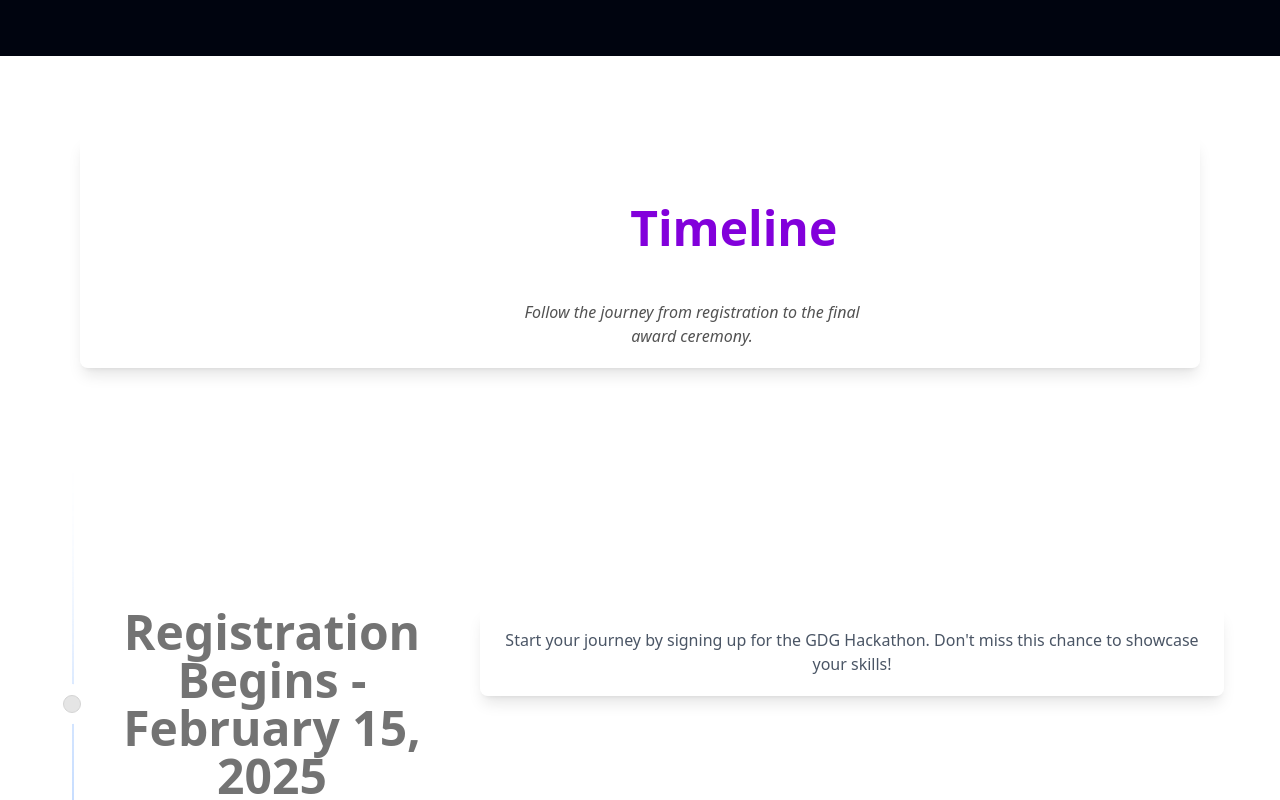
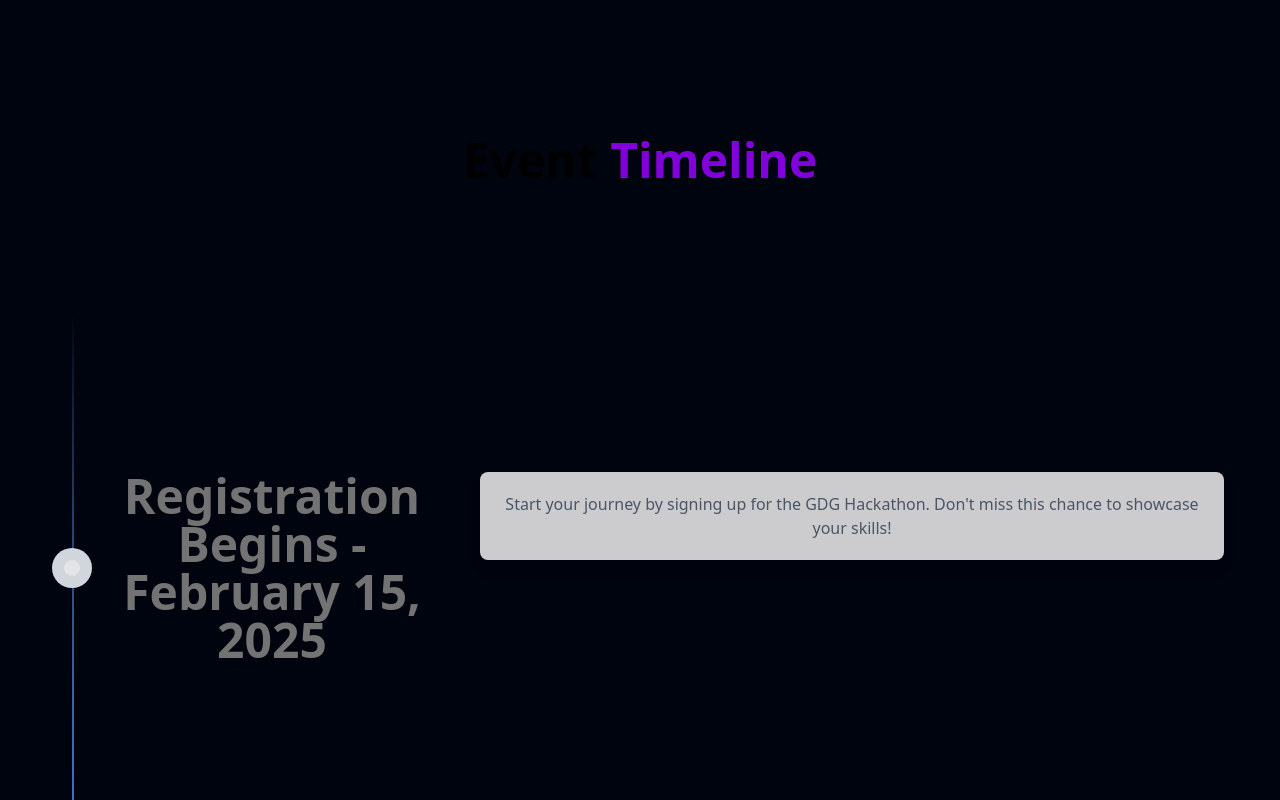
Before and after one commit to uiuxarghya/GDG-Hackathon, a React (Vite) app: page / in a window 1280 px wide. Shown: the part 2340-3140 px from the top of the page. Built offline with nearby package versions, Linux system fonts and the light colour scheme.

Commit message:
refactor: ui upgrades

```diff
--- a/src/components/css/navbar.css
+++ b/src/components/css/navbar.css
@@ -91,47 +91,52 @@
   width: auto;
   margin-left: 0;
 }
+/* hamburger menu css*/
 
 .hamburger-menu {
   background: none;
   border: none;
   cursor: pointer;
   color: white;
-  font-size: 24px;
+  font-size: 28px;
   position: absolute;
   right: 20px;
   top: 50%;
   transform: translateY(-50%);
+  z-index: 1100;
 }
 
+/* Mobile Menu (Sliding Animation + Glassmorphism) */
 .mobile-menu {
   position: fixed;
   top: 0;
   right: 0;
   width: 60%;
-  height: 25vh; /* 25% of the screen height */
+  height: 45vh; /* Adjusted to make the menu more spacious */
   background: rgba(255, 255, 255, 0.1); /* Glassmorphic effect */
-  backdrop-filter: blur(10px); /* Frosted glass effect */
-  -webkit-backdrop-filter: blur(10px);
-  border-radius: 10px;
-  box-shadow: 0px 4px 10px rgba(0, 0, 0, 0.2);
+  backdrop-filter: blur(12px); /* Frosted glass effect */
+  -webkit-backdrop-filter: blur(12px);
+  border-radius: 12px;
+  box-shadow: 0px 4px 15px rgba(0, 0, 0, 0.25);
   display: flex;
   flex-direction: column;
   justify-content: space-evenly; /* Evenly spaced items */
   align-items: center;
   z-index: 1000;
   padding: 20px;
+  overflow: hidden;
 }
 
+/* Close Button */
 .close-menu {
   position: absolute;
-  top: 8px;
-  right: 12px;
-  font-size: 20px;
+  top: 10px;
+  right: 15px;
+  font-size: 22px;
   font-weight: bold;
   background: rgba(255, 255, 255, 0.2);
   border: none;
-  padding: 5px 10px;
+  padding: 6px 12px;
   border-radius: 5px;
   color: white;
   cursor: pointer;
@@ -142,6 +147,7 @@
   background: rgba(255, 255, 255, 0.3);
 }
 
+/* Mobile Menu Links */
 .mobile-menu-links {
   list-style: none;
   padding: 0;
@@ -150,26 +156,43 @@
   flex-direction: column;
   align-items: center;
   height: 100%;
+  gap: 5px; /* Added space between links */
 }
 
+/* Individual Link Items */
 .mobile-menu-links li {
   width: 100%;
   text-align: center;
-  padding: 10px 0;
+  padding: 12px 0;
+  border-bottom: 1px solid rgba(255, 255, 255, 0.2); /* Border between links */
 }
 
+/* Remove Border from Last Link */
+.mobile-menu-links li:last-child {
+  border-bottom: none;
+}
+
+/* Mobile Menu Links Styling */
 .mobile-menu-links a {
   text-decoration: none;
   color: white;
   font-size: 18px;
   font-weight: bold;
-  transition: 0.3s;
+  transition: 0.3s ease-in-out;
 }
 
 .mobile-menu-links a:hover {
   color: #4a90e2;
+  transform: scale(1.05);
 }
 
+.mobile-menu {
+  animation: slideIn 0.3s ease forwards;
+}
+
+.mobile-menu.hidden {
+  animation: slideOut 0.3s ease forwards;
+}
 
 /* Responsive Design */
 @media screen and (max-width: 768px) {
@@ -201,3 +224,21 @@
       padding: 8px;
   }
 }
+
+@keyframes slideIn {
+  from {
+    transform: translateX(100%);
+  }
+  to {
+    transform: translateX(0);
+  }
+}
+
+@keyframes slideOut {
+  from {
+    transform: translateX(0);
+  }
+  to {
+    transform: translateX(100%);
+  }
+}
--- /dev/null
+++ b/src/components/loader/Loader.jsx
@@ -0,0 +1,51 @@
+import { motion, AnimatePresence } from "framer-motion";
+import { useEffect, useState } from "react";
+
+const Loader = ({ onComplete }) => {
+  const [isVisible, setIsVisible] = useState(true);
+
+  useEffect(() => {
+    setTimeout(() => {
+      setIsVisible(false);
+      onComplete();
+    }, 3000); // Loader duration (3s)
+  }, [onComplete]);
+
+  return (
+    <AnimatePresence>
+      {isVisible && (
+        <motion.div
+          className="fixed inset-0 flex items-center justify-center bg-black text-white z-50"
+          initial={{ opacity: 1 }}
+          exit={{ opacity: 0, transition: { duration: 1 } }}
+        >
+          <motion.div
+            className="text-4xl font-bold tracking-wide"
+            initial={{ scale: 1, opacity: 0 }}
+            animate={{ scale: [1, 1.2, 1], opacity: 1 }}
+            transition={{ duration: 1.5, ease: "easeInOut", repeat: Infinity }}
+          >
+            LOADING
+          </motion.div>
+        </motion.div>
+      )}
+    </AnimatePresence>
+  );
+};
+
+const App = () => {
+  const [loading, setLoading] = useState(true);
+
+  return (
+    <>
+      {loading && <Loader onComplete={() => setLoading(false)} />}
+      {!loading && (
+        <div className="h-screen flex items-center justify-center bg-gray-900 text-white">
+          <h1 className="text-5xl font-bold">Welcome to the Website</h1>
+        </div>
+      )}
+    </>
+  );
+};
+
+export default App;
--- a/src/components/timeline/eventtimeline.jsx
+++ b/src/components/timeline/eventtimeline.jsx
@@ -2,99 +2,39 @@ import { useScroll, useTransform, motion } from "framer-motion";
 import React, { useEffect, useRef, useState } from "react";
 
 const timelineData = [
-    {
-        title: "Registration Begins - February 15, 2025",
-        content: (
-          <p className="text-gray-600">
-            Start your journey by signing up for the GDG Hackathon. Don't miss this chance to showcase your skills!
-          </p>
-        )
-      },
-      {
-        title: "Registration Ends - March 15, 2025",
-        content: (
-          <p className="text-gray-600">
-            Ensure your team has completed registration before the deadline. Late entries won't be accepted.
-          </p>
-        )
-      },
-      {
-        title: "Idea Submission - March 20, 2025 - March 25, 2025",
-        content: (
-          <p className="text-gray-600">
-            Submit your innovative idea online. Shortlisted teams will advance to the next round.
-          </p>
-        )
-      },
-      {
-        title: "Finalists Announced - March 27, 2025",
-        content: (
-          <p className="text-gray-600">
-            The list of selected teams for the final hackathon will be revealed. Stay tuned!
-          </p>
-        )
-      },
-      {
-        title: "Hackathon Begins - April 1, 2025",
-        content: (
-          <p className="text-gray-600">
-            The 36-hour coding marathon kicks off. Innovate, create, and build your best projects.
-          </p>
-        )
-      },
-      {
-        title: "Project Submission Deadline - April 2, 2025",
-        content: (
-          <p className="text-gray-600">
-            All projects must be submitted via Devfolio for evaluation. Ensure you meet all criteria.
-          </p>
-        )
-      },
-      {
-        title: "Award Ceremony & Wrap-Up - April 2, 2025",
-        content: (
-          <p className="text-gray-600">
-            Celebrate the achievements of participants and winners. May the best team win!
-          </p>
-        )
-      }
+  { title: "Registration Begins - February 15, 2025", content: "Start your journey by signing up for the GDG Hackathon. Don't miss this chance to showcase your skills!" },
+  { title: "Registration Ends - March 15, 2025", content: "Ensure your team has completed registration before the deadline. Late entries won't be accepted." },
+  { title: "Idea Submission - March 20, 2025 - March 25, 2025", content: "Submit your innovative idea online. Shortlisted teams will advance to the next round." },
+  { title: "Finalists Announced - March 27, 2025", content: "The list of selected teams for the final hackathon will be revealed. Stay tuned!" },
+  { title: "Hackathon Begins - April 1, 2025", content: "The 36-hour coding marathon kicks off. Innovate, create, and build your best projects." },
+  { title: "Project Submission Deadline - April 2, 2025", content: "All projects must be submitted via Devfolio for evaluation. Ensure you meet all criteria." },
+  { title: "Award Ceremony & Wrap-Up - April 2, 2025", content: "Celebrate the achievements of participants and winners. May the best team win!" },
 ];
 
 const EventTimeline = () => {
   const ref = useRef(null);
-  const containerRef = useRef(null);
   const [height, setHeight] = useState(0);
 
   useEffect(() => {
     if (ref.current) {
-      const rect = ref.current.getBoundingClientRect();
-      setHeight(rect.height);
+      setHeight(ref.current.getBoundingClientRect().height);
     }
-  }, [ref]);
+  }, []);
 
   const { scrollYProgress } = useScroll({
     target: ref,
     offset: ["start end", "end start"],
-    smooth: 10
   });
 
   const heightTransform = useTransform(scrollYProgress, [0, 1], [0, height]);
   const opacityTransform = useTransform(scrollYProgress, [0, 0.1], [0, 1]);
 
   return (
-    <motion.div
-      className="w-full bg-white dark:bg-neutral-950 font-sans md:px-10"
-      initial={{ opacity: 0 }}
-      animate={{ opacity: 1 }}
-      transition={{ duration: 0.5 }}
-    >
+    <motion.div className="w-full font-sans md:px-10 bg-transparent">
       <div className="max-w-7xl mx-auto py-20 px-4 md:px-8 lg:px-10">
-        <div className="p-5 bg-white/10 dark:bg-black/20 backdrop-blur-md rounded-lg shadow-lg">
-        <h1 className="text-5xl text-white text-center mb-12 mt-12 ml-10 font-bold">Event <span className="text-purple-700">Timeline</span></h1>
-          <p className="text-neutral-600 ml-100 dark:text-neutral-300 text-sm md:text-base max-w-sm">
-           <i>Follow the journey from registration to the final award ceremony.</i>
-          </p>
-        </div>
+        <h1 className="text-5xl text-center mb-12 font-bold">
+          Event <span className="text-purple-700">Timeline</span>
+        </h1>
       </div>
       <div ref={ref} className="relative max-w-7xl mx-auto pb-20">
         {timelineData.map((item, index) => (
@@ -108,7 +48,7 @@ const EventTimeline = () => {
           >
             <div className="sticky flex flex-col md:flex-row z-40 items-center top-40 self-start max-w-xs lg:max-w-sm md:w-full">
               <motion.div
-                className="h-10 absolute left-3 md:left-3 w-10 rounded-full bg-white dark:bg-black flex items-center justify-center"
+                className="h-10 absolute left-3 md:left-3 w-10 rounded-full bg-gray-300 dark:bg-gray-700 flex items-center justify-center"
                 whileInView={{ scale: [0, 1] }}
                 viewport={{ once: true }}
                 transition={{ duration: 0.5, delay: index * 0.1 }}
@@ -119,27 +59,23 @@ const EventTimeline = () => {
                 {item.title}
               </h3>
             </div>
-
             <div className="relative pl-20 pr-4 md:pl-4 w-full">
-              <div className="p-5 bg-white/10 dark:bg-black/20 backdrop-blur-md rounded-lg shadow-lg">
+              <div className="p-5 bg-white/80 dark:bg-black/40 backdrop-blur-md rounded-lg shadow-lg">
                 <h3 className="md:hidden block text-2xl mb-4 text-left font-bold text-neutral-500 dark:text-neutral-500">
                   {item.title}
                 </h3>
-                {item.content}
+                <p className="text-gray-600">{item.content}</p>
               </div>
             </div>
           </motion.div>
         ))}
         <div
           style={{ height: `${height}px` }}
-          className="absolute md:left-8 left-8 top-0 overflow-hidden w-[2px] bg-[linear-gradient(to_bottom,var(--tw-gradient-stops))] from-transparent from-[0%] via-neutral-200 dark:via-neutral-700 to-transparent to-[99%]  [mask-image:linear-gradient(to_bottom,transparent_0%,black_10%,black_90%,transparent_100%)]"
+          className="absolute md:left-8 left-8 top-0 overflow-hidden w-[2px] bg-gradient-to-b from-transparent via-neutral-200 dark:via-neutral-700 to-transparent"
         >
           <motion.div
-            style={{
-              height: heightTransform,
-              opacity: opacityTransform,
-            }}
-            className="absolute inset-x-0 top-0 w-[2px] bg-gradient-to-t from-purple-500 via-blue-500 to-transparent from-[0%] via-[10%] rounded-full"
+            style={{ height: heightTransform, opacity: opacityTransform }}
+            className="absolute inset-x-0 top-0 w-[2px] bg-gradient-to-t from-purple-500 via-blue-500 to-transparent rounded-full"
           />
         </div>
       </div>
--- a/src/components/universal/navbar.jsx
+++ b/src/components/universal/navbar.jsx
@@ -5,7 +5,7 @@ import { IoLogoInstagram } from "react-icons/io5";
 import { FiGithub } from "react-icons/fi";
 import { SiLinkedin } from "react-icons/si";
 import { FaXTwitter } from "react-icons/fa6";
-import { GiHamburgerMenu } from "react-icons/gi"; // Hamburger Icon
+import { GiHamburgerMenu } from "react-icons/gi";
 import "../css/navbar.css";
 
 const hamburgerData = ["About", "Timeline", "Tracks", "Sponsors", "Prizes", "Judges", "Mentors", "FAQ's"];
```
Also changed, not shown: src/App.jsx (line endings or trailing spaces).
